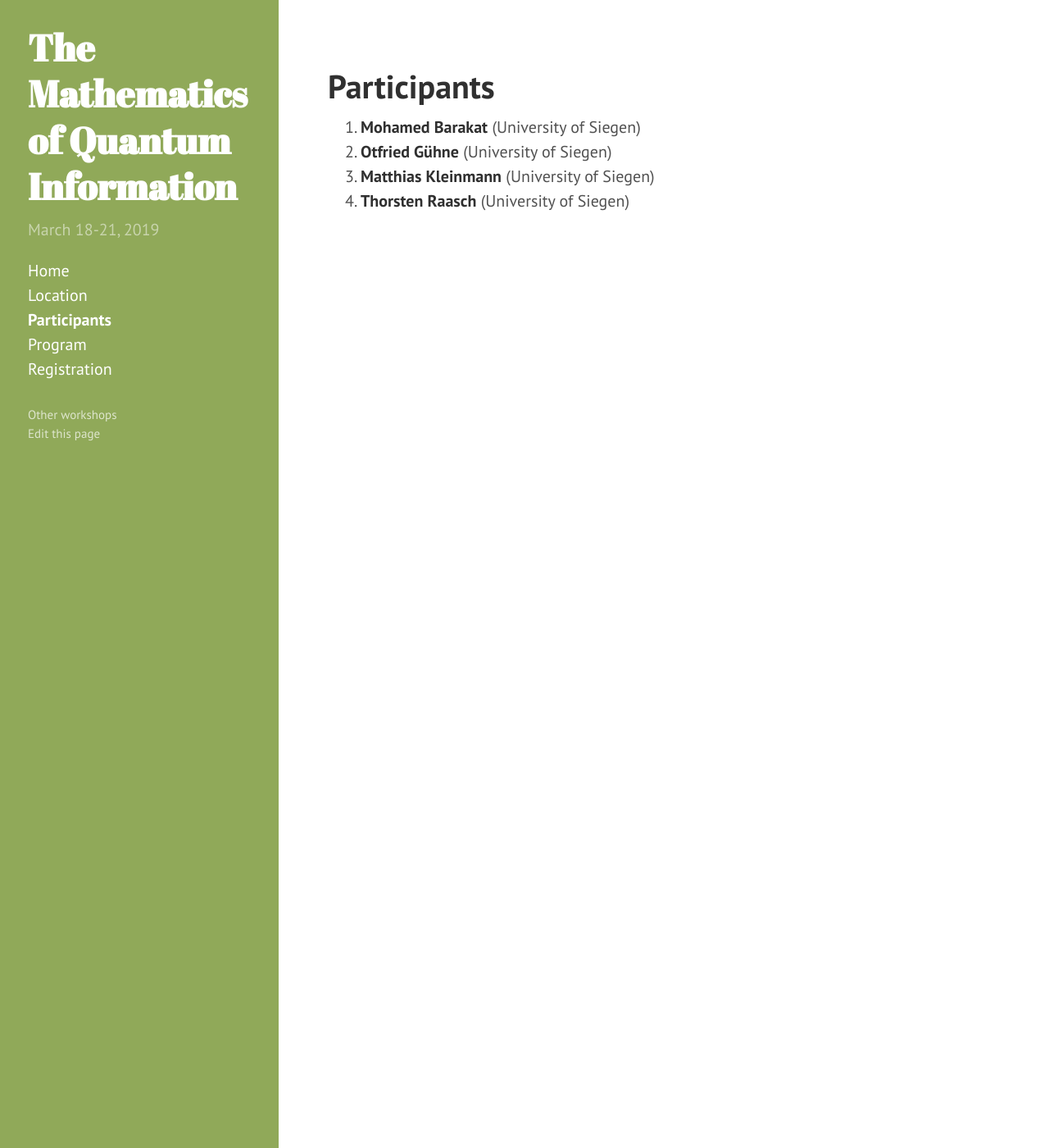
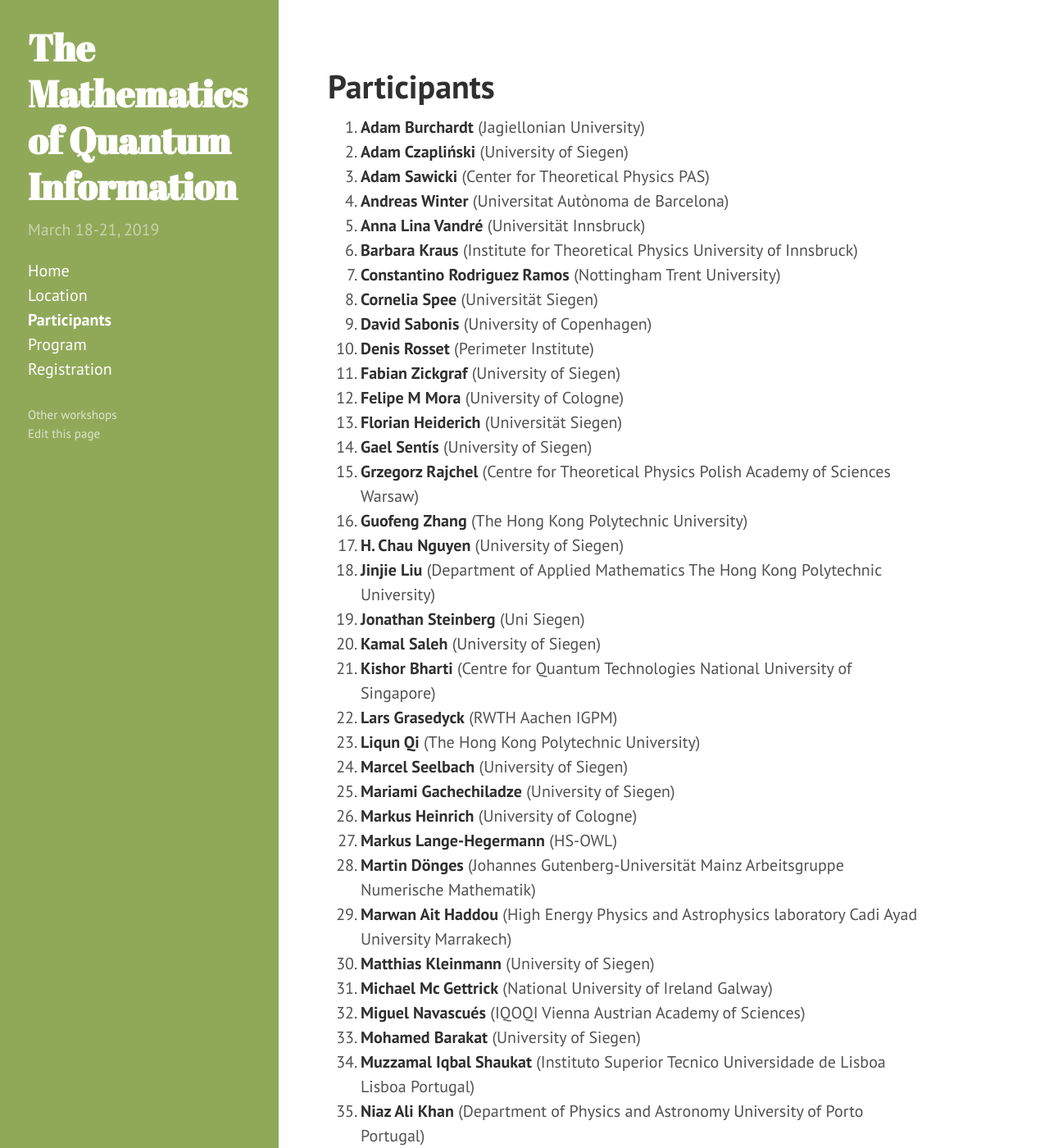
Before and after one commit to MoQIT/MoQI-2019, a Jekyll site: the page built from participants.md, in a window 1280 px wide and 1400 px high. Shown: the whole window at 82% size. Built offline with Jekyll 4.4.1, drawn with Linux system fonts in a browser that asks for light colours; some of the changed text lies outside the part shown.

Commit message:
list of participants

```diff
--- a/_data/participants.yml
+++ b/_data/participants.yml
@@ -1,11 +1,161 @@
+- name: Adam Burchardt
+  affiliation: Jagiellonian University
+
+- name: Adam Czapliński
+  affiliation: University of Siegen
+
+- name: Adam Sawicki
+  affiliation: Center for Theoretical Physics PAS
+
+- name: Andreas Winter
+  affiliation: Universitat Autònoma de Barcelona
+
+- name: Anna Lina Vandré
+  affiliation: Universität Innsbruck
+
+- name: Barbara Kraus
+  affiliation: Institute for Theoretical Physics University of Innsbruck
+
+- name: Constantino Rodriguez Ramos
+  affiliation: Nottingham Trent University
+
+- name: Cornelia Spee
+  affiliation: Universität Siegen
+
+- name: David Sabonis
+  affiliation: University of Copenhagen
+
+- name: Denis Rosset
+  affiliation: Perimeter Institute
+
+- name: Fabian Zickgraf
+  affiliation: University of Siegen
+
+- name: Felipe M Mora
+  affiliation: University of Cologne
+
+- name: Florian Heiderich
+  affiliation: Universität Siegen
+
+- name: Gael Sentís
+  affiliation: University of Siegen
+
+- name: Grzegorz Rajchel
+  affiliation: Centre for Theoretical Physics Polish Academy of Sciences Warsaw
+
+- name: Guofeng Zhang
+  affiliation: The Hong Kong Polytechnic University
+
+- name: H. Chau Nguyen
+  affiliation: University of Siegen
+
+- name: Jinjie Liu
+  affiliation: Department of Applied Mathematics The Hong Kong Polytechnic University
+
+- name: Jonathan Steinberg
+  affiliation: Uni Siegen
+
+- name: Kamal Saleh
+  affiliation: University of Siegen
+
+- name: Kishor Bharti
+  affiliation: Centre for Quantum Technologies National University of Singapore
+
+- name: Lars Grasedyck
+  affiliation: RWTH Aachen IGPM
+
+- name: Liqun Qi
+  affiliation: The Hong Kong Polytechnic University
+
+- name: Marcel Seelbach
+  affiliation: University of Siegen
+
+- name: Mariami Gachechiladze
+  affiliation: University of Siegen
+
+- name: Markus Heinrich
+  affiliation: University of Cologne
+
+- name: Markus Lange-Hegermann
+  affiliation: HS-OWL
+
+- name: Martin Dönges
+  affiliation: Johannes Gutenberg-Universität Mainz Arbeitsgruppe Numerische Mathematik
+
+- name: Marwan Ait Haddou
+  affiliation: High Energy Physics and Astrophysics laboratory Cadi Ayad University Marrakech
+
+- name: Matthias Kleinmann
+  affiliation: University of Siegen
+
+- name: Michael Mc Gettrick
+  affiliation: National University of Ireland Galway
+
+- name: Miguel Navascués
+  affiliation: IQOQI Vienna Austrian Academy of Sciences
+
 - name: Mohamed Barakat
   affiliation: University of Siegen
+
+- name: Muzzamal Iqbal Shaukat
+  affiliation: Instituto Superior Tecnico Universidade de Lisboa Lisboa Portugal
+
+- name: Niaz Ali Khan
+  affiliation: Department of Physics and Astronomy University of Porto Portugal
+
+- name: Nikolai Wyderka
+  affiliation: Universität Siegen
 
 - name: Otfried Gühne
   affiliation: University of Siegen
 
-- name: Matthias Kleinmann
+- name: Rafael Freitas dos Santos
+  affiliation: Center for Theoretical Physics of the Polish Academy of Sciences
+
+- name: Remigiusz Augusiak
+  affiliation: Center for Theoretical Physics Polish Academy of Sciences
+
+- name: Roman Orus
+  affiliation: DIPC
+
+- name: Sebastian Gutsche
   affiliation: University of Siegen
+
+- name: Sebastian Kraemer
+  affiliation: IGPM at RWTH Aachen
+
+- name: Sebastian Posur
+  affiliation: University of Siegen
+
+- name: Tanmoy Biswas
+  affiliation: University of Gdansk
 
 - name: Thorsten Raasch
   affiliation: University of Siegen
+
+- name: Tim Seynnaeve
+  affiliation: Max Planck Institute for Mathematics in the Sciences
+
+- name: Timo de Wolff
+  affiliation: TU Braunschweig
+
+- name: Timo Simnacher
+  affiliation: Universität Siegen
+
+- name: Tristan Kraft
+  affiliation: Uni Siegen
+
+- name: Vladimir Gerdt
+  affiliation: Joint Institute for Nuclear Research
+
+- name: Wojciech Bruzda
+  affiliation: Jagiellonian University
+
+- name: Xiao-Dong Yu
+  affiliation: University of Siegen
+
+- name: Zahra Raissi
+  affiliation: ICFO-The Institute of Photonic Sciences
+
+- name: Zhen-Peng Xu
+  affiliation: University of Siegen
```
